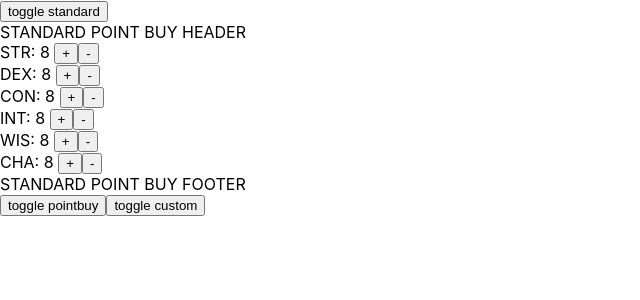
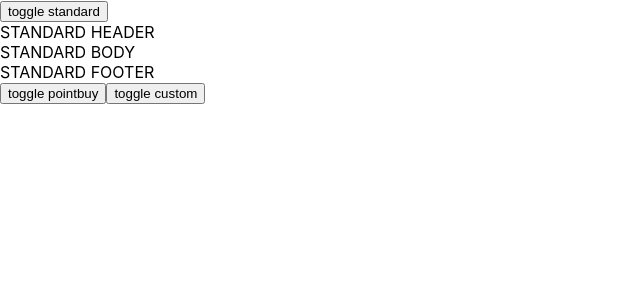
Before and after one commit to kf1232/dndPortal, a React (Create React App) app: page / in a window 1280 px wide. Both pictures are taken after a click on the button "toggle standard". Shown: the top 300 px of the page, without its empty margins (0-640 px from the left). Built offline with nearby package versions, Linux system fonts and the light colour scheme.

Commit message:
point buy
standard is not point buy ha ha

```diff
--- a/src/components/pointbuy/pointbuy.js
+++ b/src/components/pointbuy/pointbuy.js
@@ -1,13 +1,49 @@
 import {useState} from 'react'
 
 function Pointbuy() {
+    // 08 09 10 11 12 13 14 15 16 17 18 19 20   stat
+    // -1 -1  0  0  1  1  2  2  3  3  4  4  5   bonus
+    //  0  1  2  3  4  5  7  9					cost
+	const cost = [0, 1, 2, 3, 4, 5, 7, 9]
+	const STAT_FLOOR = 8
+	const STAT_CELING= 15
+
+    const [base_str, set_str] = useState(8)
+	const increaseSTR = () => {set_str((prev) => { return prev + 1 > STAT_CELING ? STAT_CELING : prev + 1 })}
+	const decSTR = () => {set_str((prev) => { return prev - 1 < STAT_FLOOR ? STAT_FLOOR : prev - 1 })}
+
+	const [base_dex, set_dex] = useState(8)
+	const increaseDEX = () => {set_dex((prev) => { return prev + 1 > STAT_CELING ? STAT_CELING : prev + 1 })}
+	const decDEX = () => {set_dex((prev) => { return prev - 1 < STAT_FLOOR ? STAT_FLOOR : prev - 1 })}
+
+	const [base_con, set_con] = useState(8)
+	const increaseCON = () => {set_con((prev) => { return prev + 1 > STAT_CELING ? STAT_CELING : prev + 1 })}
+	const decCON = () => {set_con((prev) => { return prev - 1 < STAT_FLOOR ? STAT_FLOOR : prev - 1 })}
+
+	const [base_int, set_int] = useState(8)
+	const increaseINT = () => {set_int((prev) => { return prev + 1 > STAT_CELING ? STAT_CELING : prev + 1 })}
+	const decINT = () => {set_int((prev) => { return prev - 1 < STAT_FLOOR ? STAT_FLOOR : prev - 1 })}
+
+	const [base_wis, set_wis] = useState(8)
+	const increaseWIS = () => {set_wis((prev) => { return prev + 1 > STAT_CELING ? STAT_CELING : prev + 1 })}
+	const decWIS = () => {set_wis((prev) => { return prev - 1 < STAT_FLOOR ? STAT_FLOOR : prev - 1 })}
+
+	const [base_cha, set_cha] = useState(8)
+	const increaseCHA = () => {set_cha((prev) => { return prev + 1 > STAT_CELING ? STAT_CELING : prev + 1 })}
+	const decCHA = () => {set_cha((prev) => { return prev - 1 < STAT_FLOOR ? STAT_FLOOR : prev - 1 })}
+
 	return (
 		<div className='POINTBUY'>
 			<div className='POINTBUY_HEADER'>
-				POINT BUY HEADER
+				POINT BUY:
 			</div>
 			<div className='POINTBUY_BODY'>
-				POINT BUY BODY
+				<span> STR: {base_str} COST: {cost[base_str-STAT_FLOOR]} </span><button onClick={increaseSTR}>+</button><button onClick={decSTR}>-</button><br/>
+				<span> DEX: {base_dex} COST: {cost[base_dex-STAT_FLOOR]} </span><button onClick={increaseDEX}>+</button><button onClick={decDEX}>-</button><br/>
+				<span> CON: {base_con} COST: {cost[base_con-STAT_FLOOR]} </span><button onClick={increaseCON}>+</button><button onClick={decCON}>-</button><br/>
+				<span> INT: {base_int} COST: {cost[base_int-STAT_FLOOR]} </span><button onClick={increaseINT}>+</button><button onClick={decINT}>-</button><br/>
+				<span> WIS: {base_wis} COST: {cost[base_wis-STAT_FLOOR]} </span><button onClick={increaseWIS}>+</button><button onClick={decWIS}>-</button><br/>
+				<span> CHA: {base_cha} COST: {cost[base_cha-STAT_FLOOR]} </span><button onClick={increaseCHA}>+</button><button onClick={decCHA}>-</button><br/>
 			</div>
 			<div className='POINTBUY_FOOTER'>
 				POINT BUY FOOTER
--- a/src/components/standard/standard.js
+++ b/src/components/standard/standard.js
@@ -1,45 +1,16 @@
 import {useState} from 'react'
 
 function Standard() {
-    const [str, set_str] = useState(8)
-	const increaseSTR = () => {set_str((prev) => { return prev + 1 > 20 ? 20 : prev + 1 })}
-	const decSTR = () => {set_str((prev) => { return prev - 1 < 8 ? 8 : prev - 1 })}
-
-	const [dex, set_dex] = useState(8)
-	const increaseDEX = () => {set_dex((prev) => { return prev + 1 > 20 ? 20 : prev + 1 })}
-	const decDEX = () => {set_dex((prev) => { return prev - 1 < 8 ? 8 : prev - 1 })}
-
-	const [con, set_con] = useState(8)
-	const increaseCON = () => {set_con((prev) => { return prev + 1 > 20 ? 20 : prev + 1 })}
-	const decCON = () => {set_con((prev) => { return prev - 1 < 8 ? 8 : prev - 1 })}
-
-	const [int, set_int] = useState(8)
-	const increaseINT = () => {set_int((prev) => { return prev + 1 > 20 ? 20 : prev + 1 })}
-	const decINT = () => {set_int((prev) => { return prev - 1 < 8 ? 8 : prev - 1 })}
-
-	const [wis, set_wis] = useState(8)
-	const increaseWIS = () => {set_wis((prev) => { return prev + 1 > 20 ? 20 : prev + 1 })}
-	const decWIS = () => {set_wis((prev) => { return prev - 1 < 8 ? 8 : prev - 1 })}
-
-	const [cha, set_cha] = useState(8)
-	const increaseCHA = () => {set_cha((prev) => { return prev + 1 > 20 ? 20 : prev + 1 })}
-	const decCHA = () => {set_cha((prev) => { return prev - 1 < 8 ? 8 : prev - 1 })}
-
     return (
         <div className='STANDARD'>
             <div className='STANDARD_HEADER'>
-                STANDARD POINT BUY HEADER
+                STANDARD HEADER
             </div>
             <div className='STANDARD_BODY'>
-                <span> STR:  {str} </span><button onClick={increaseSTR}>+</button><button onClick={decSTR}>-</button><br/>
-				<span> DEX:  {dex} </span><button onClick={increaseDEX}>+</button><button onClick={decDEX}>-</button><br/>
-				<span> CON:  {con} </span><button onClick={increaseCON}>+</button><button onClick={decCON}>-</button><br/>
-				<span> INT:  {int} </span><button onClick={increaseINT}>+</button><button onClick={decINT}>-</button><br/>
-				<span> WIS:  {wis} </span><button onClick={increaseWIS}>+</button><button onClick={decWIS}>-</button><br/>
-				<span> CHA:  {cha} </span><button onClick={increaseCHA}>+</button><button onClick={decCHA}>-</button><br/>
+                STANDARD BODY
             </div>
             <div className='STANDARD_FOOTER'>
-                STANDARD POINT BUY FOOTER
+                STANDARD FOOTER
             </div>
         </div>
     )
```
